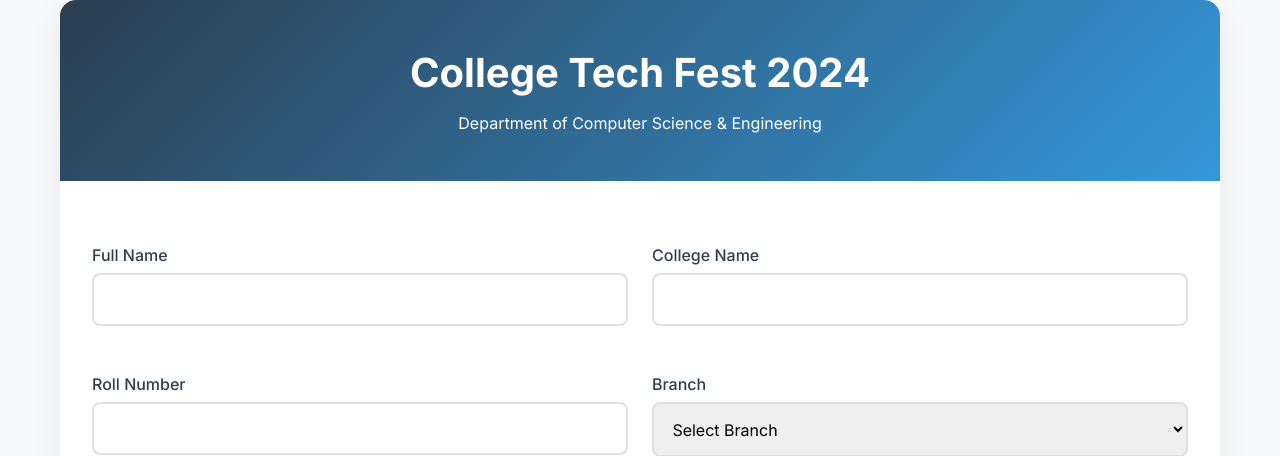
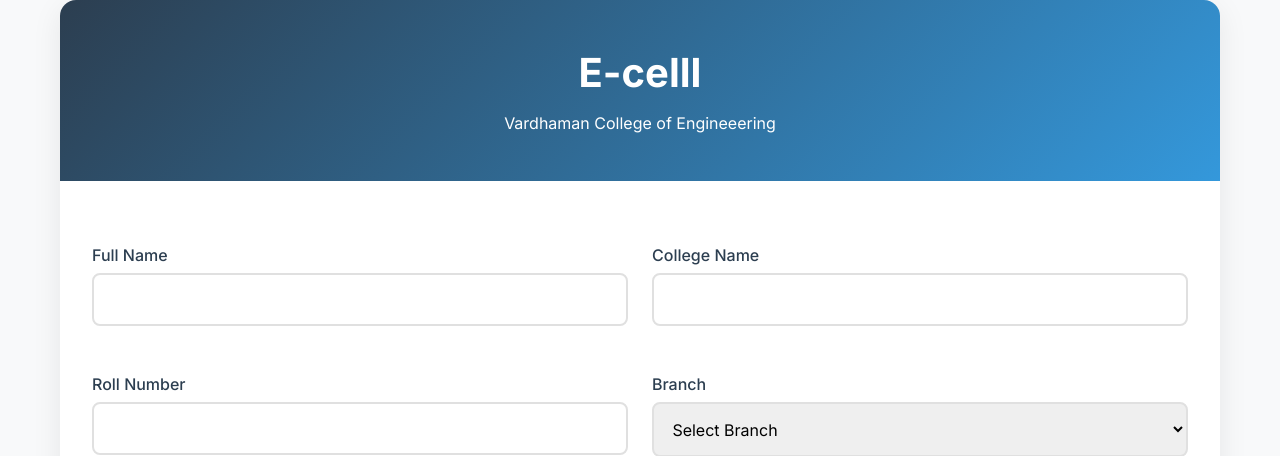
Before and after one commit to Ecell-Vardhaman/Flask-Registrations-, a Flask app: page / in a window 1280 px wide. Shown: the top 456 px of the page. Run offline with Flask 3, Linux system fonts and the light colour scheme.

Commit message:
Update index.html

```diff
--- a/templates/index.html
+++ b/templates/index.html
@@ -3,7 +3,7 @@
 <head>
     <meta charset="UTF-8">
     <meta name="viewport" content="width=device-width, initial-scale=1.0">
-    <title>Tech Fest 2024 Registration</title>
+    <title>Ecell Vardhaman</title>
     <link rel="stylesheet" href="/static/style.css">
 
     <link rel="stylesheet" href="{{ url_for('static', filename='styles.css') }}">
@@ -13,8 +13,8 @@
     <div class="container">
         <div class="card animated">
             <div class="registration-header">
-                <h1>College Tech Fest 2024</h1>
-                <p>Department of Computer Science & Engineering</p>
+                <h1>E-celll</h1>
+                <p>Vardhaman College of Engineeering</p>
             </div>
 
             <!-- Fixed form action and method -->
```
